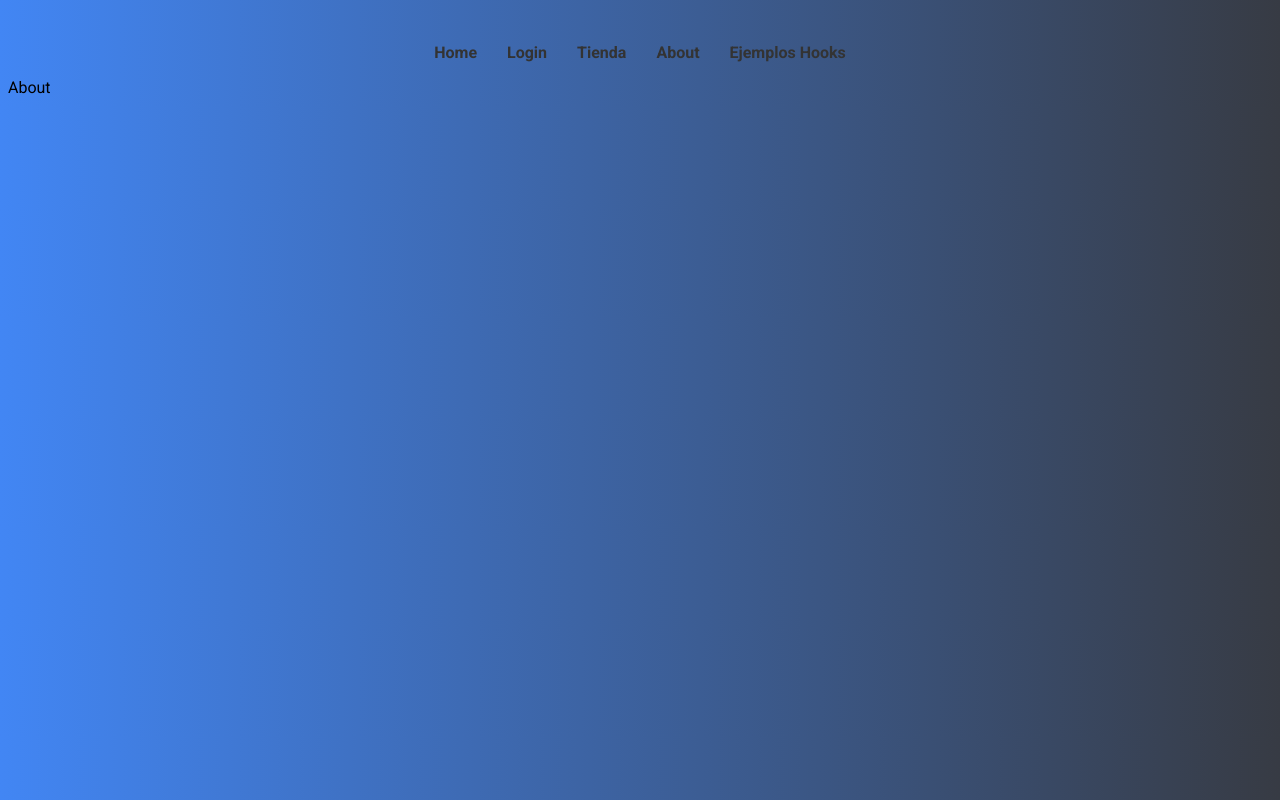
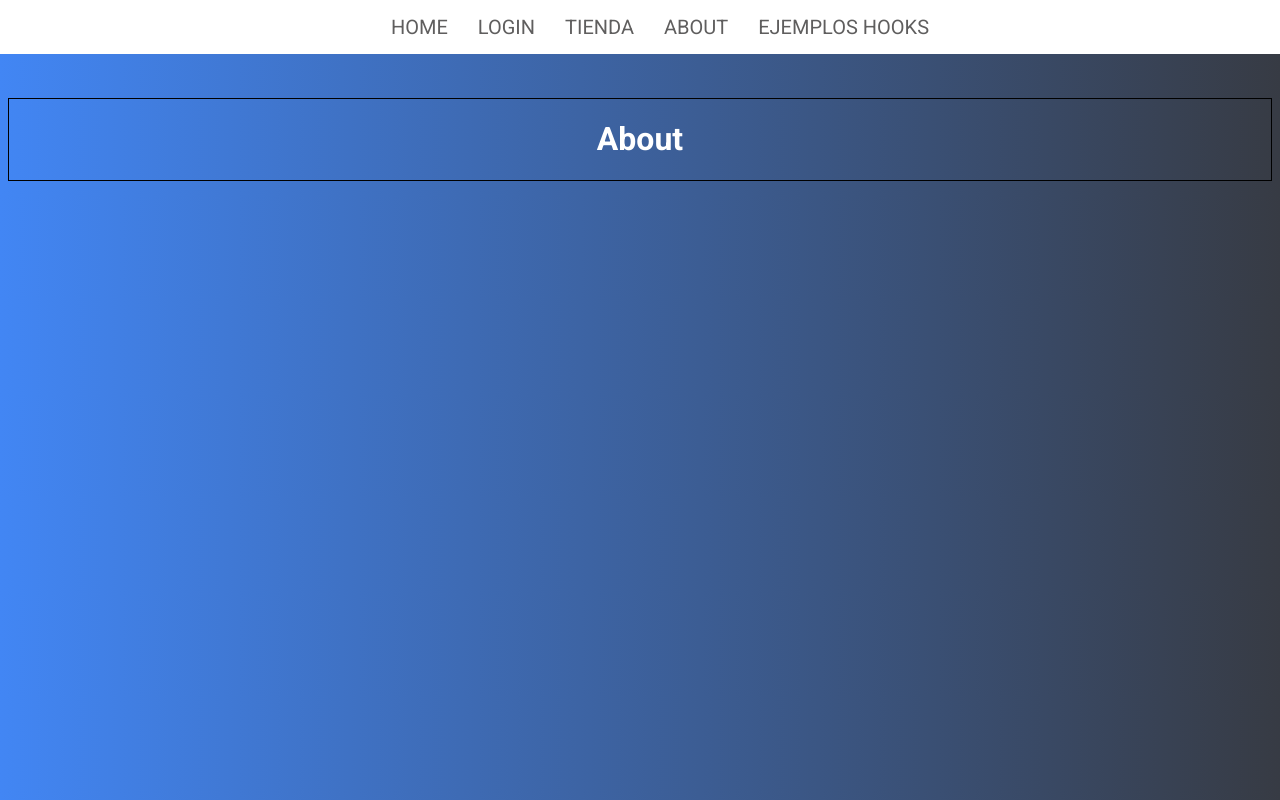
Before and after one commit to hentype85/Next14_Probando, a Next.js app in the folder my-app/: page /about in a window 1280 px wide. Built offline with nearby package versions, Linux system fonts and the light colour scheme.

Commit message:
fixing nav bar

```diff
--- a/my-app/app/about/page.js
+++ b/my-app/app/about/page.js
@@ -1,7 +1,11 @@
+import "../../components/handleStates.css";
+
 export default function About() {
-    return (
-        <div>
-          About
-        </div>
-    );
-  }
+  return (
+  <>
+    <div className='center container'>
+      <h1>About</h1>
+    </div>
+  </>
+  );
+}
--- a/my-app/components/handleInfiniteScroll.js
+++ b/my-app/components/handleInfiniteScroll.js
@@ -43,7 +43,8 @@ export default function HandleInfiniteScroll() {
             <div className='center container'>
                 <h1>Infinite Scroll</h1>
             </div>
-            <div className="container">
+
+            <div className="container-no-top">
                 <ul>
                     {datos.map(dato => (
                         <li key={dato.id}>{dato.id} - {dato.title}</li>
@@ -51,6 +52,7 @@ export default function HandleInfiniteScroll() {
                 </ul>
                 {error && <div>Error: {error}</div>}
             </div>
+
         </>
     );
 }
--- a/my-app/components/handleStates.css
+++ b/my-app/components/handleStates.css
@@ -1,9 +1,11 @@
 .container {
     display: flex;
     justify-content: center;
-    position: relative;
     border: 1px solid rgb(0, 0, 0);
     height: auto;
+    position: relative;
+    bottom: 5px;
+    top: 90px;
 }
 
 .container h1 {
@@ -18,9 +20,9 @@
 }
 
 .container ul li {
-    padding: 10px;
+    padding: 12px;
     background-color: #f2f2f2;
-    margin-bottom: 2px;
+    margin-bottom: 3px;
     border-bottom: 1px solid #ccc;
     border-radius: 1px;
     width: auto;
@@ -55,9 +57,19 @@
     gap: 2px;
 }
 
+.container-no-top {
+    display: flex;
+    justify-content: center;
+    border: 1px solid rgb(0, 0, 0);
+    height: auto;
+    align-items: center;
+    position: relative;
+    bottom: 5px;
+    margin-top: 95px
+}
 
 @media (max-width: 600px) {
-    .container {
+    .container, .container-no-top {
         flex-direction: column;
         height: auto;
     }
--- a/my-app/components/navbar.css
+++ b/my-app/components/navbar.css
@@ -1,7 +1,7 @@
 .desktop-menu {
+    display: flex;
     list-style: none;
-    padding: 8px;
-    margin: 8px;
+    margin: 5px 0 5px 0;
     display: flex;
     justify-content: center;
 }
@@ -16,19 +16,30 @@
 
 .desktop-menu .menu-item a {
     text-decoration: none;
-    color: #333;
-    font-weight: bold;
-    font-size: 16px;
-}
-
-.desktop-menu .menu-item:hover {
-    transform: scale(1.5);
-    transition: transform 0.8s;
-    color: #c4c4c4;
+    color: #030202a2;
+    font-size: 20px;
+    text-transform: uppercase;
 }
 
 .desktop-menu .menu-item a:hover {
     color: #c4c4c4;
+}
+
+/*****************************************/
+
+.topdiv {
+    position: fixed;
+    top: 0;
+    left: 0;
+    width: 100%;
+    z-index: 1000;
+    background-color: #fff;
+    padding: 10px 0 10px 0;
+}
+
+.topdiv_content {
+    position: relative;
+    margin-bottom: auto;
 }
 
 /*****************************************/
@@ -46,7 +57,7 @@
     height: 5px;
     position: absolute;
     top: 50%;
-    left: 50%;
+    left: 55%;
     background-color: rgb(0, 0, 0);
     transition: 0.2s;
 }
--- a/my-app/components/navbar.js
+++ b/my-app/components/navbar.js
@@ -10,7 +10,7 @@ export default function Navbar() {
 
     useEffect(() => {
         const handleResize = () => {
-            if (window.innerWidth > 600) {
+            if (window.innerWidth > 768) {
                 setShowMenu(true);
             } else {
                 setShowMenu(false);
@@ -44,12 +44,16 @@ export default function Navbar() {
 
     return (
         <>
+        <div className="topdiv">
+
+            <div className="topdiv_bottom_content">
                 <div className={showMenu ? "" : CSSmenubtn} onClick={ () => {toggleMenu();} }>
                     <span className={showMenu ? "" : "bar"}></span>
                     <span className={showMenu ? "" : "bar"}></span>
                     <span className={showMenu ? "" : "bar"}></span>
                 </div>
-        <br/>
+            </div>
+
             <div className={showMenu ? "" : "header__nav"}>
                     <nav className={showMenu ? "" : CSSmenunav}>
                         <ul className={showMenu ? "menu desktop-menu" : CSSnavLink}>
@@ -81,6 +85,8 @@ export default function Navbar() {
                         </ul>
                     </nav>
                 </div>
+
+        </div>
         </>
     );
 }
```
Also changed, not shown: my-app/app/ejemplosHooks/page.js (+5 -5 lines), my-app/app/login/page.js (+16 -6 lines), my-app/app/not-found.js (+11 -5 lines), my-app/app/page.js (+12 -2 lines), my-app/app/tienda/layout.js (+7 -16 lines). Lines whose indentation alone changed are shown as unchanged.
